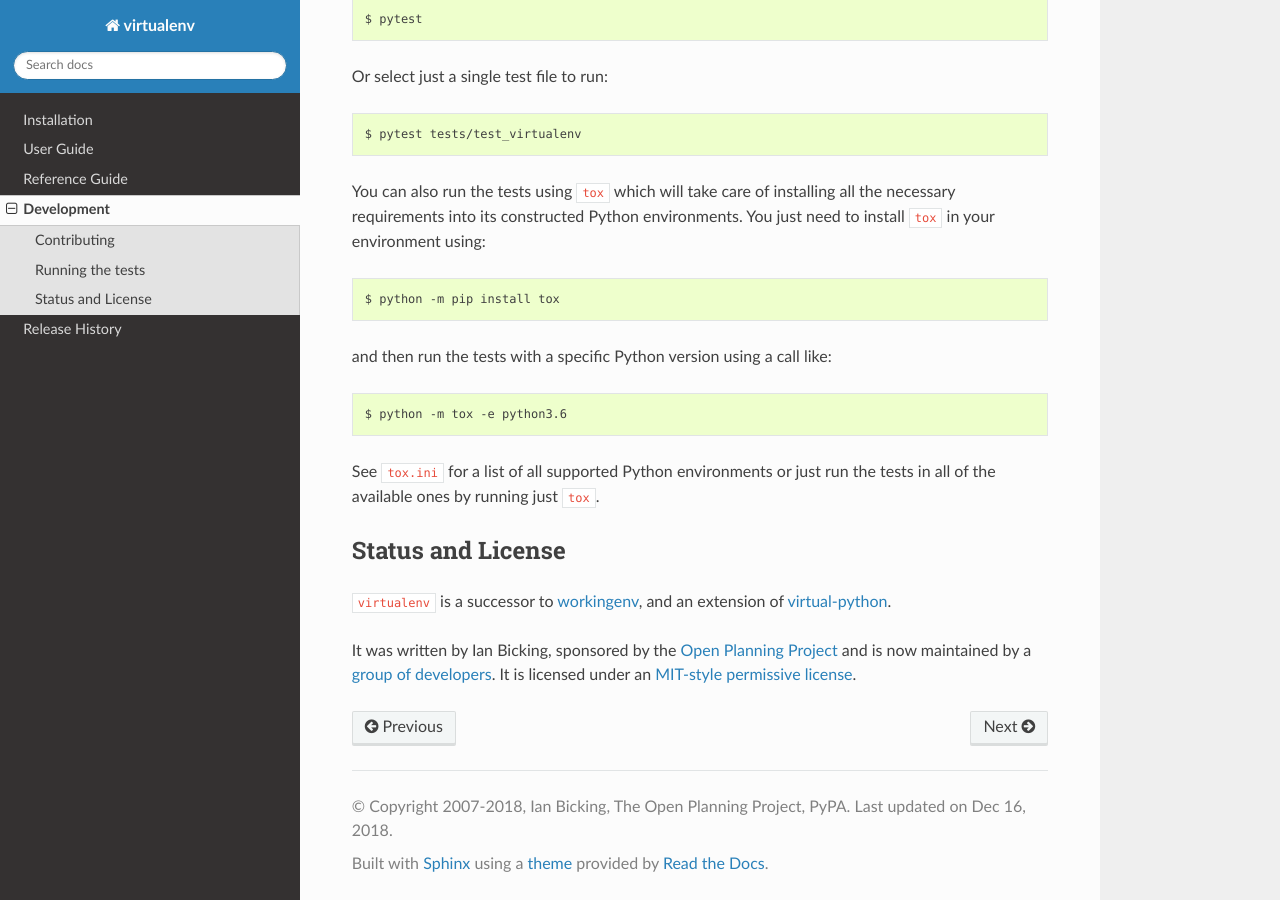
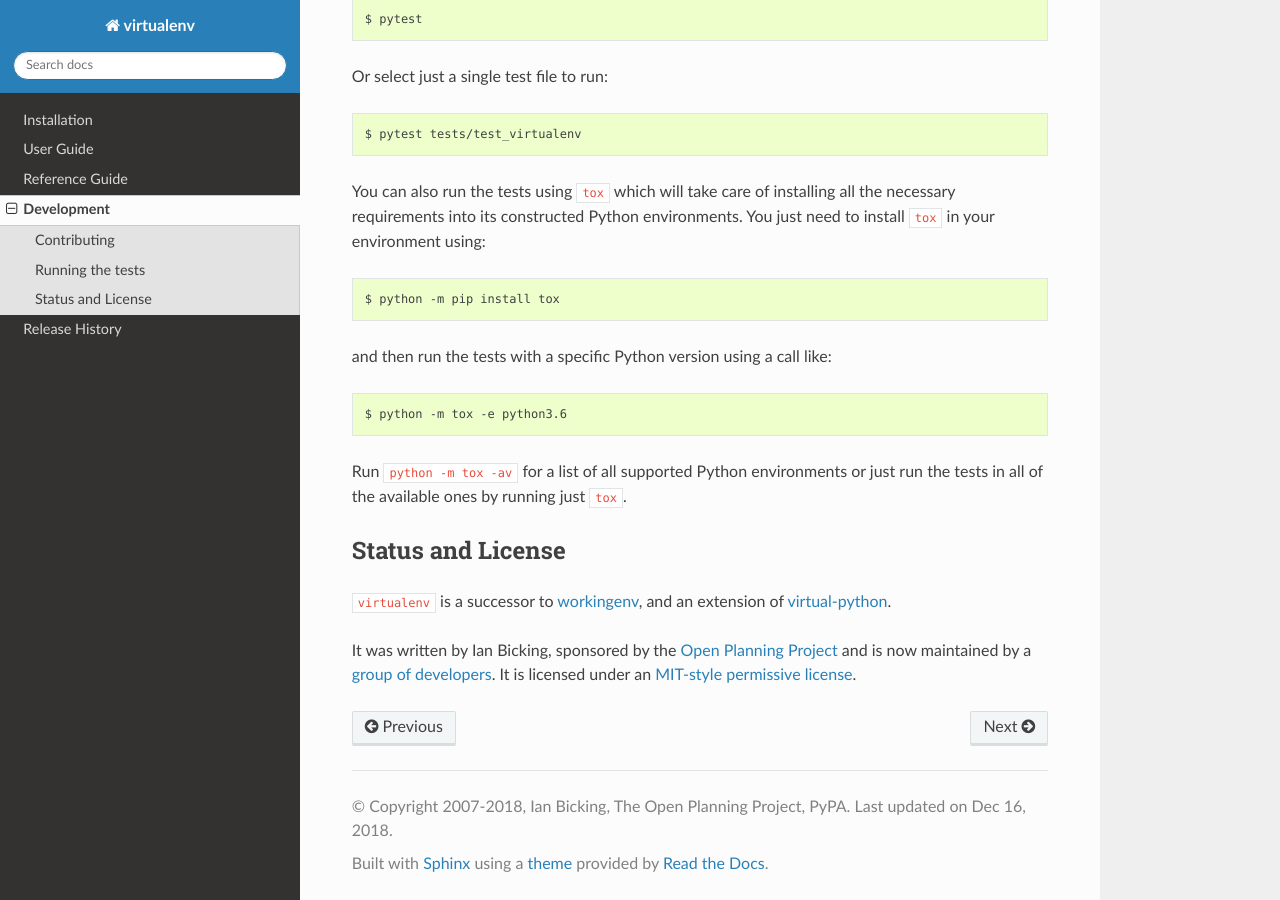
Before and after one commit to pypa/virtualenv, a Sphinx documentation site: the page built from docs/development.rst, in a window 1280 px wide and 900 px high, scrolled down 915 px. Built offline with Sphinx 7.4.7 and the Read the Docs theme 2.0.0, drawn with Linux system fonts in a browser that asks for light colours; the version number could not be read and is left out.

Commit message:
fix formatting

```diff
--- a/docs/development.rst
+++ b/docs/development.rst
@@ -56,7 +56,7 @@ and then run the tests with a specific Python version using a call like::
 
     $ python -m tox -e python3.6
 
-See ``tox.ini`` for a list of all supported Python environments or just run the
+Run ``python -m tox -av`` for a list of all supported Python environments or just run the
 tests in all of the available ones by running just ``tox``.
 
 Status and License
```
Also changed, not shown: 1 other file.
